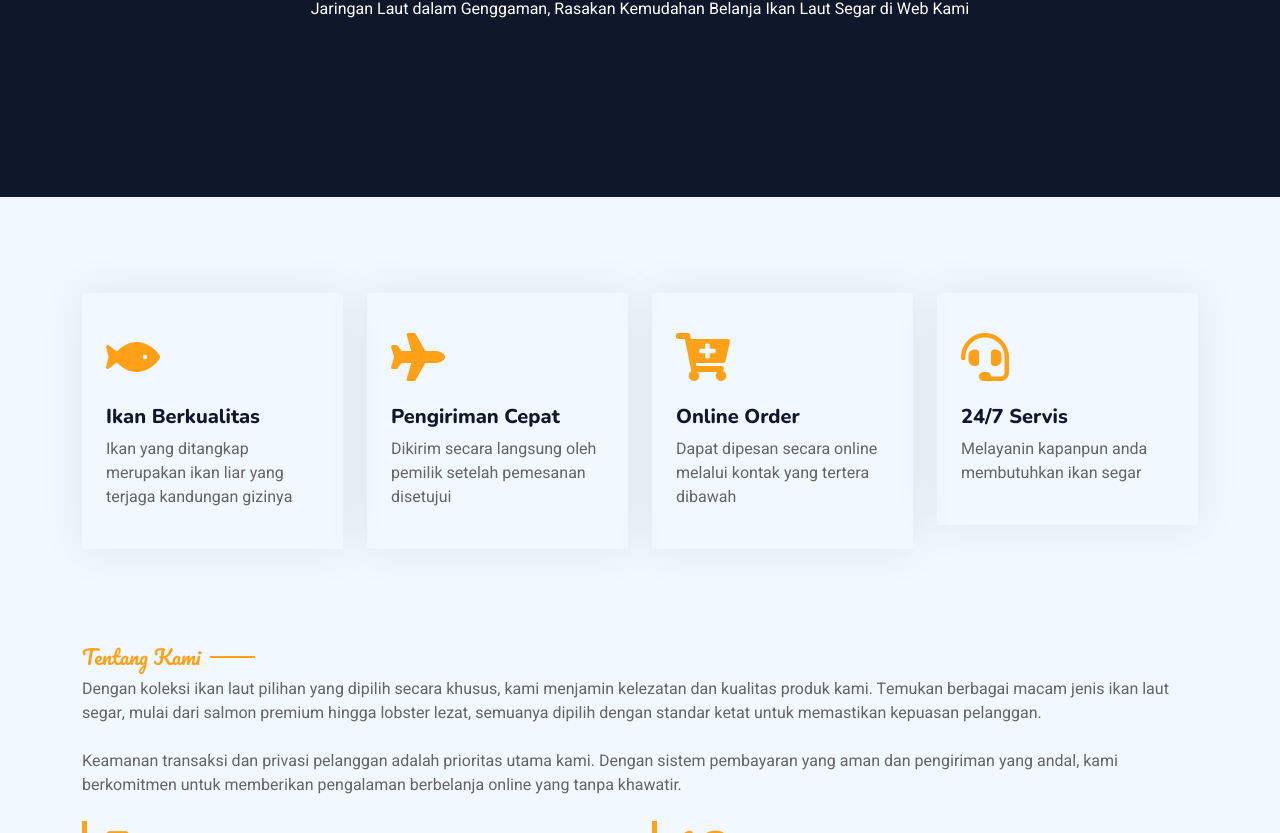
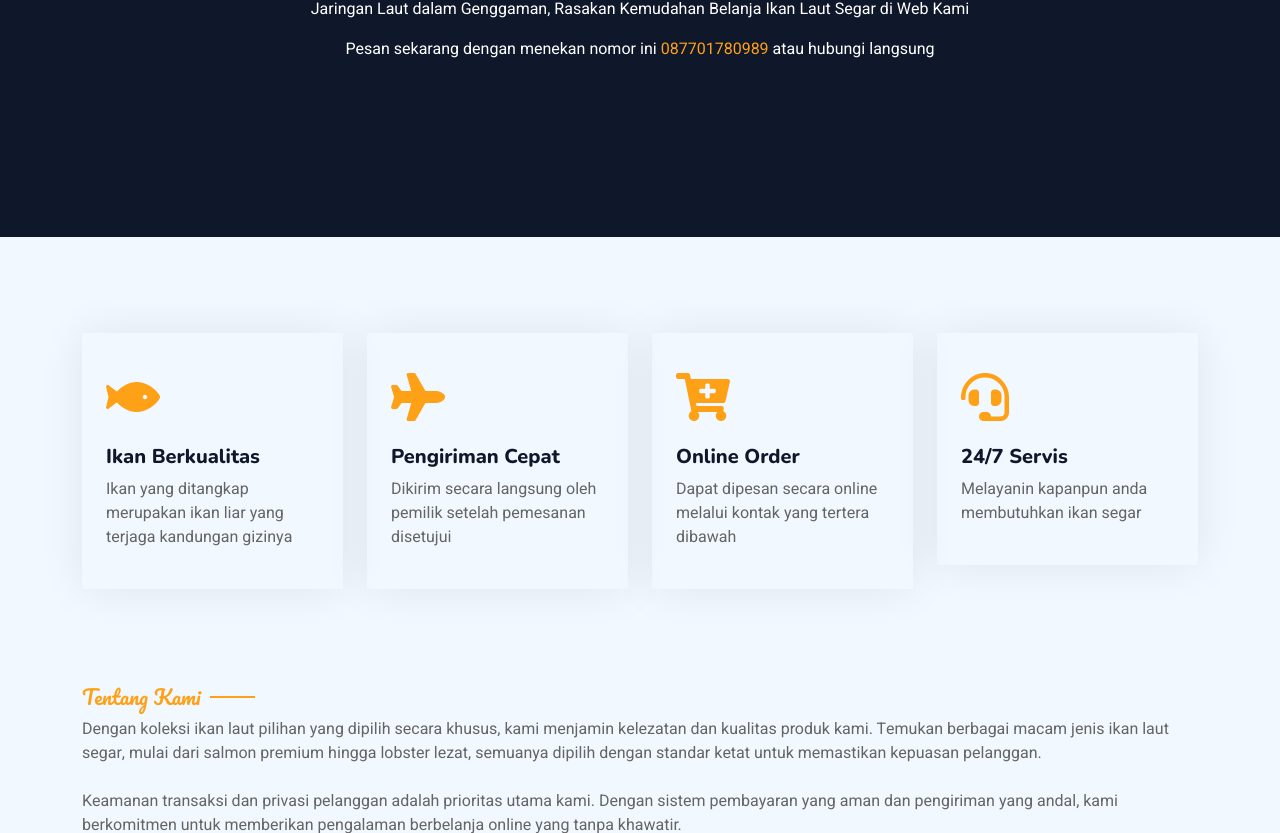
Before and after one commit to kenzeroid/jukok, a plain HTML site: page index.html in a window 1280 px wide. Shown: the part 309-1142 px from the top of the page. Drawn offline with nearby package versions, Linux system fonts and the light colour scheme.

Commit message:
Update sub judul

```diff
--- a/index.html
+++ b/index.html
@@ -68,7 +68,8 @@
                 <div class="container my-5 py-5">
                         <div class="text-center">
                             <h1 class="display-3 text-white animated slideInLeft">Pilihan Terbaik<br>Ikan Laut Segar</h1>
-                            <p class="text-white animated slideInLeft mb-4 pb-2">Jaringan Laut dalam Genggaman, Rasakan Kemudahan Belanja Ikan Laut Segar di Web Kami</p>
+                            <p class="text-white animated slideInLeft">Jaringan Laut dalam Genggaman, Rasakan Kemudahan Belanja Ikan Laut Segar di Web Kami</p>
+                            <p class="text-white animated slideInLeft mb-4 pb-2">Pesan sekarang dengan menekan nomor ini <a href="https://wa.me/6287701780989?text=Saya%20ingin%20ikan">087701780989</a> atau hubungi langsung</p>
                         </div>
                     </div>
                 </div>
```
